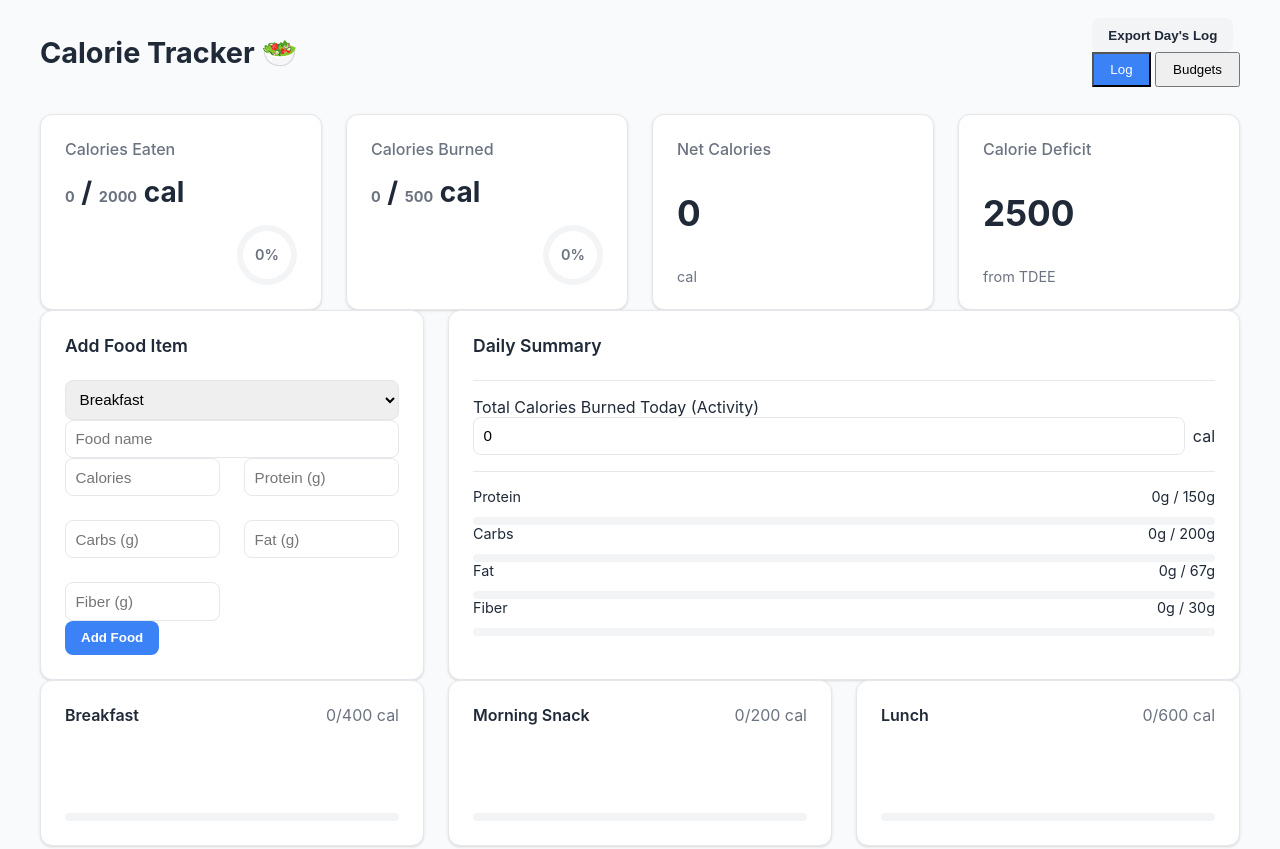
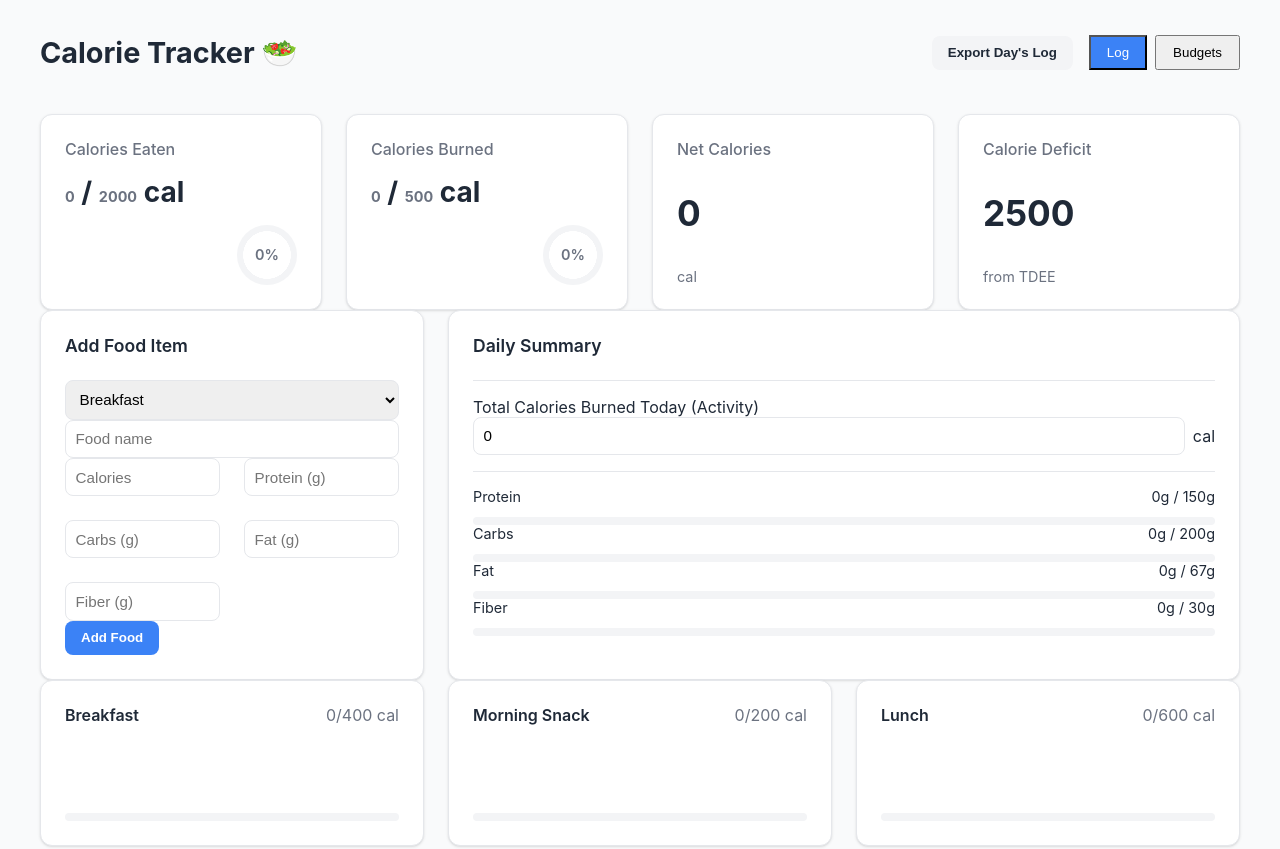
Before and after one commit to tvishagg/MyTracker, a plain HTML site: page index.html in a window 1280 px wide. Shown: the top 849 px of the page. Drawn offline with Linux system fonts and the light colour scheme.

Commit message:
Update style.css

```diff
--- a/style.css
+++ b/style.css
@@ -31,11 +31,25 @@ header {
     justify-content: space-between;
     align-items: center;
     margin-bottom: 1.5rem;
+    flex-wrap: wrap;
+    gap: 1rem;
 }
 
 h1 {
     font-size: 1.8rem;
     font-weight: bold;
+}
+
+.header-controls {
+    display: flex;
+    align-items: center;
+    gap: 1rem;
+    flex-wrap: wrap;
+}
+
+.header-controls nav {
+    display: flex;
+    gap: 0.5rem;
 }
 
 .hidden {
@@ -93,6 +107,7 @@ input:disabled {
     transition: background-color 0.2s;
     background-color: var(--medium-gray);
     color: var(--text-color);
+    white-space: nowrap;
 }
 
 .btn-primary {
@@ -270,5 +285,5 @@ input:disabled {
     h1 { font-size: 1.5rem; }
     .grid-cols-2, .grid-cols-3, .grid-cols-4 { grid-template-columns: 1fr; }
     .grid-span-2 { grid-column: span 1 / span 1; }
-    header { flex-direction: column; gap: 1rem; }
+    header { flex-direction: column; align-items: flex-start; }
 }
```
